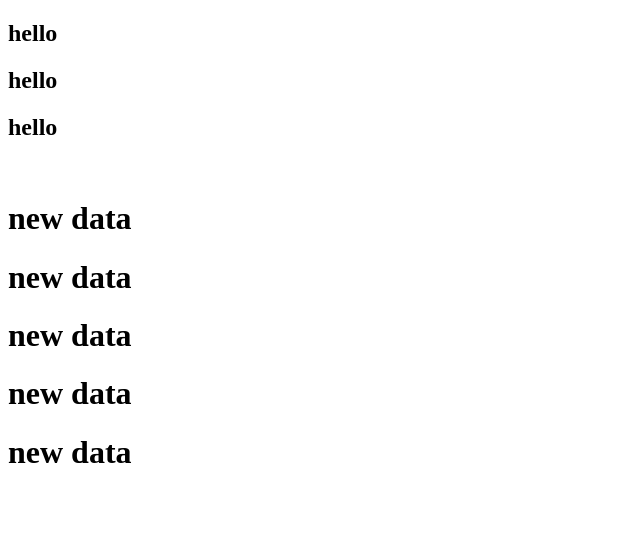
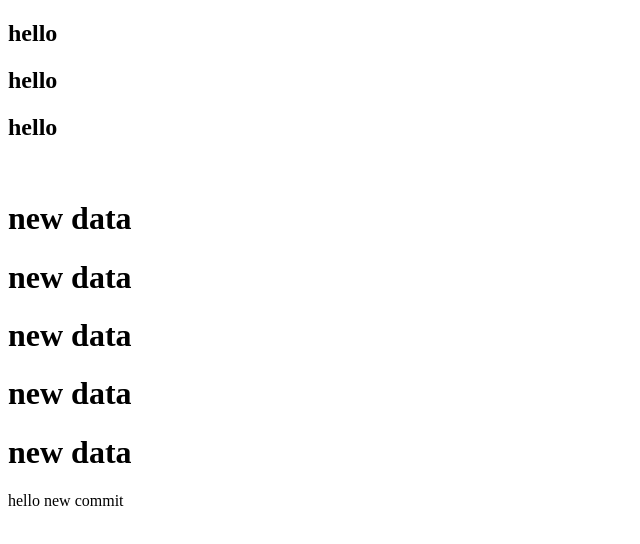
Before and after one commit to farzana-prioty/wwww, a plain HTML site: page index.html in a window 1280 px wide. Shown: the whole page, without its empty margins (0-640 px from the left). Drawn offline with Linux system fonts and the light colour scheme.

Commit message:
Update index.html

```diff
--- a/index.html
+++ b/index.html
@@ -16,5 +16,7 @@
     <h1>new data</h1>
     <h1>new data</h1>
     <h1>new data</h1>
+
+    hello new commit
   </body>
 </html>
```
